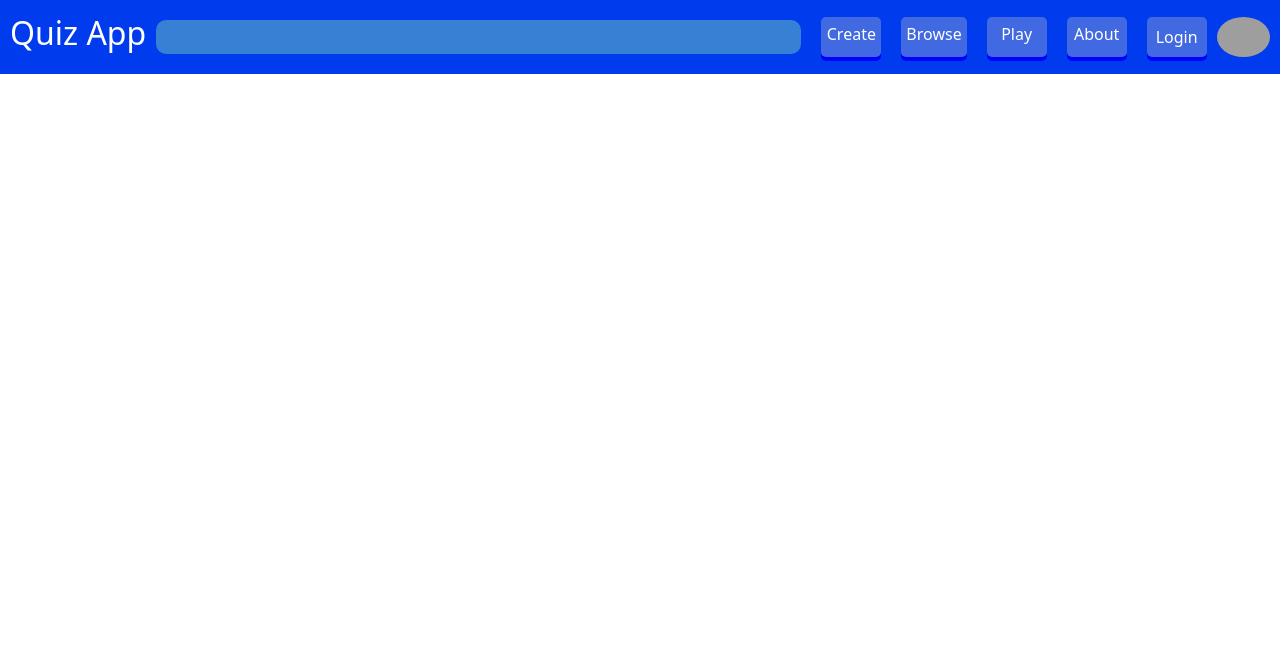
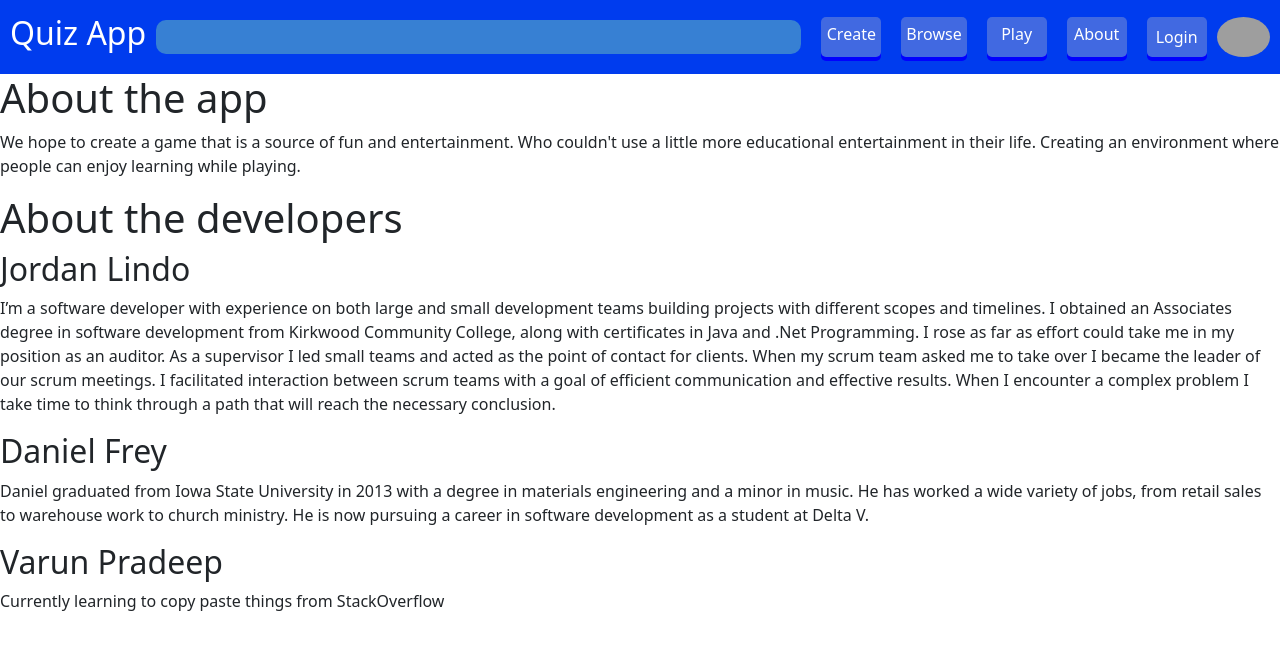
Before and after one commit to Mt-Trashmore-Mountaineers/top-of-the-heap, a React (Create React App) app: page / in a window 1280 px wide. Shown: the top 650 px of the page. Built offline with nearby package versions, Linux system fonts and the light colour scheme; grey boxes are pictures that could not be loaded.

Commit message:
Change root route to about

```diff
--- a/src/App.js
+++ b/src/App.js
@@ -21,7 +21,7 @@ class App extends React.Component {
             <Link to={"/create"} className="primary">Create</Link>
             <Link to={"/user"} className="primary">Browse</Link>
             <Link to={"/play"} className="primary">Play</Link>
-            <Link to={"/about"} className="primary">About</Link>
+            <Link to={"/"} className="primary">About</Link>
             {
               // Log in/out button
               isAuthenticated ?
@@ -34,7 +34,7 @@ class App extends React.Component {
           </div>
         </nav>
         <Routes>
-          <Route path="about" element={<About />} ></Route>
+          <Route path="/" element={<About />} ></Route>
           <Route path="create" element={<CreateQuiz quiz={''} questions={[]} email={user ? user.email : ''} title='' />} ></Route>
           <Route path="play" element={<PlayQuiz />} ></Route>
           <Route path="user" element={<QuizList />} ></Route>
```
